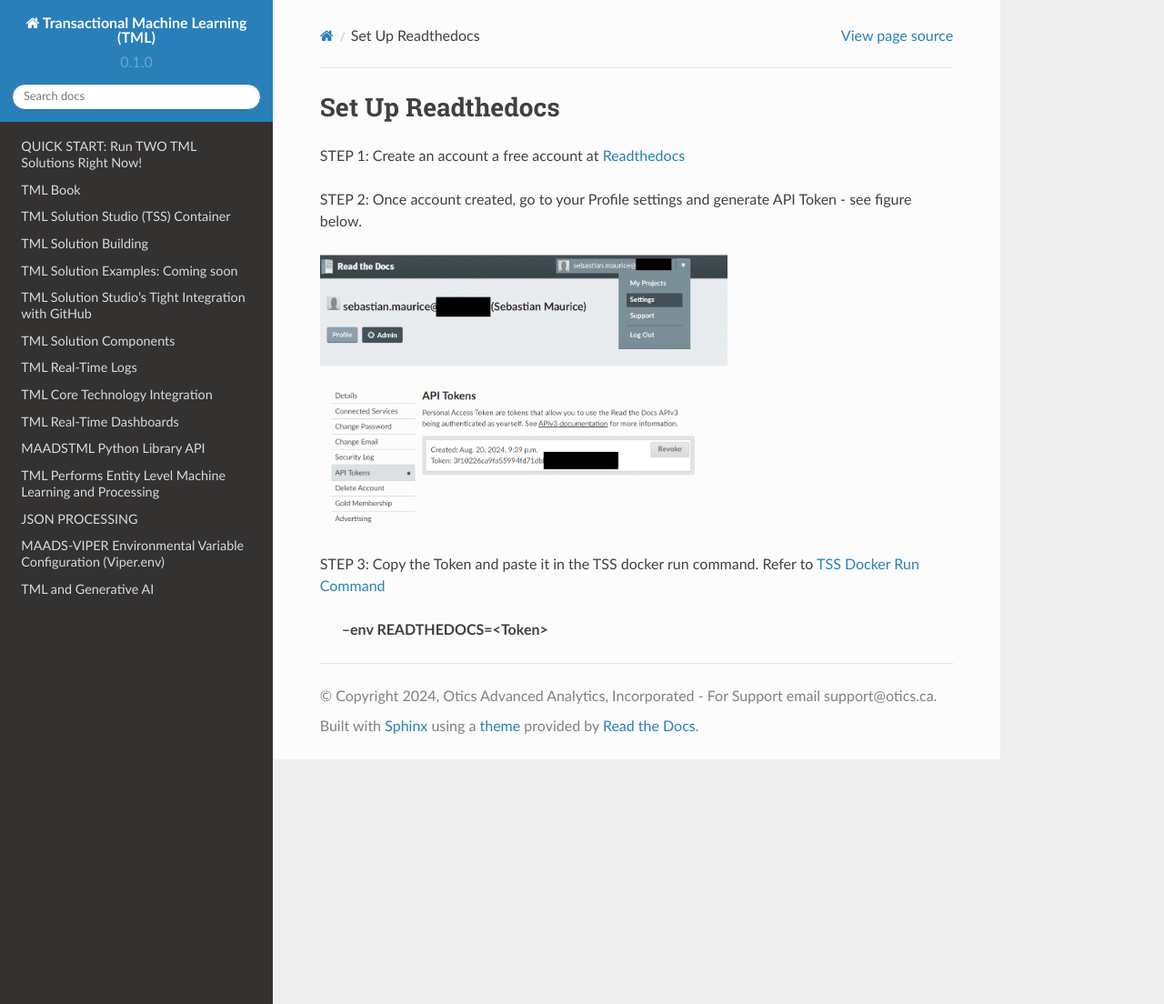
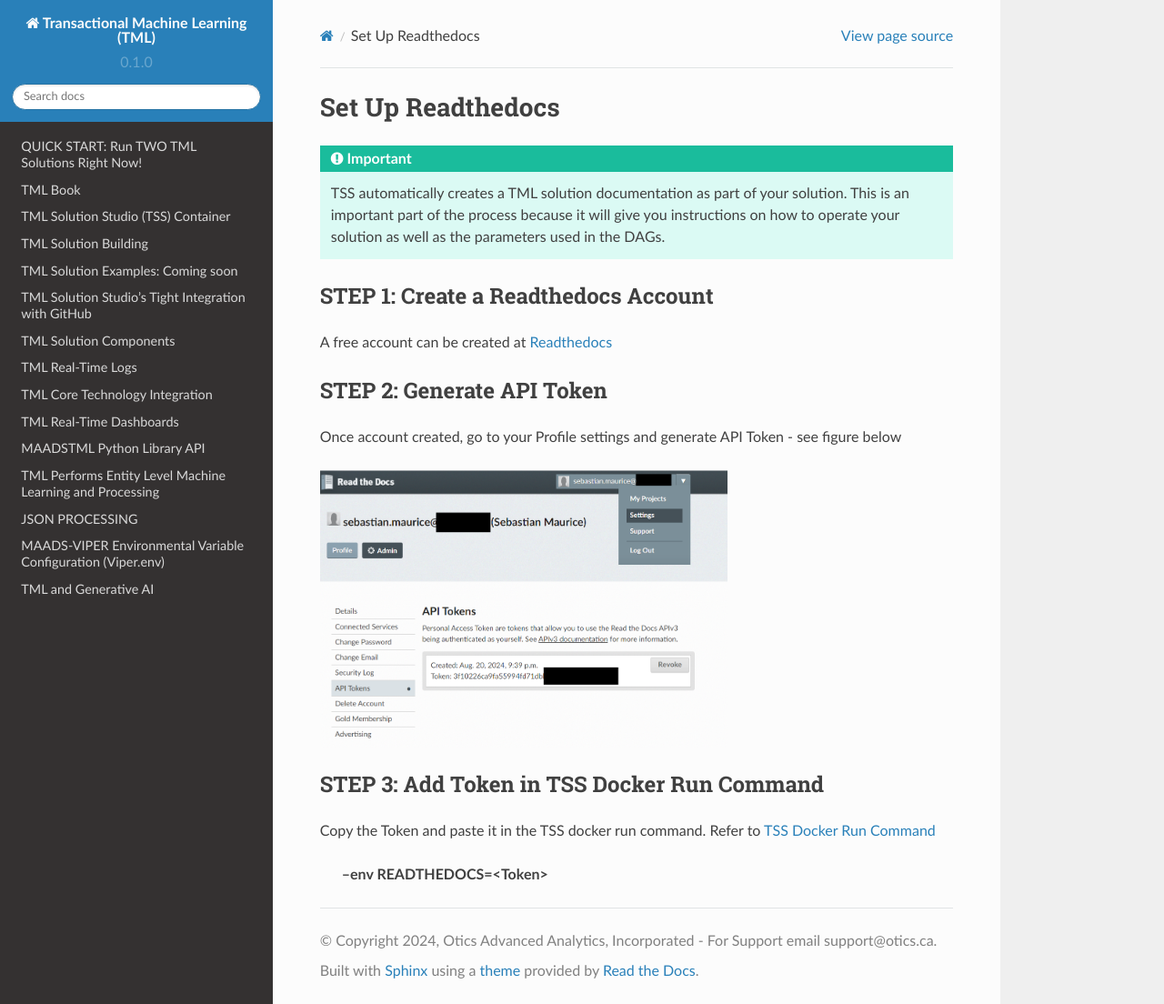
Before and after one commit to smaurice101/readthedocs, a Sphinx documentation site: the page built from docs/source/readthedocs.rst, in a window 1280 px wide and 1104 px high. Shown: the whole window at 91% size. Built offline with Sphinx 7.4.7 and the Read the Docs theme 2.0.0, drawn with Linux system fonts in a browser that asks for light colours.

Commit message:
Update readthedocs.rst

```diff
--- a/docs/source/readthedocs.rst
+++ b/docs/source/readthedocs.rst
@@ -1,13 +1,26 @@
 Set Up Readthedocs
 ======================
 
-STEP 1: Create an account a free account at `Readthedocs <https://readthedocs.org/>`_
+.. important::
+   TSS automatically creates a TML solution documentation as part of your solution.  This is an important part of the process because it will give you instructions
+   on how to operate your solution as well as the parameters used in the DAGs.
 
-STEP 2: Once account created, go to your Profile settings and generate API Token - see figure below.
+STEP 1: Create a Readthedocs Account
+^^^^^^^^^^^^^^^^^^^^^^^^^^^^^^^^^^
+
+A free account can be created at `Readthedocs <https://readthedocs.org/>`_
+
+STEP 2: Generate API Token
+^^^^^^^^^^^^^^^^^^^^^^^^^^^^^^^
+
+Once account created, go to your Profile settings and generate API Token - see figure below
 
 .. figure:: read1.png
    :scale: 40%
 
-STEP 3: Copy the Token and paste it in the TSS docker run command. Refer to :ref:`TSS Docker Run Command`
+STEP 3: Add Token in TSS Docker Run Command
+^^^^^^^^^^^^^^^^^^^^^^^^^
+
+Copy the Token and paste it in the TSS docker run command. Refer to :ref:`TSS Docker Run Command`
 
         **--env READTHEDOCS=<Token>**
```
